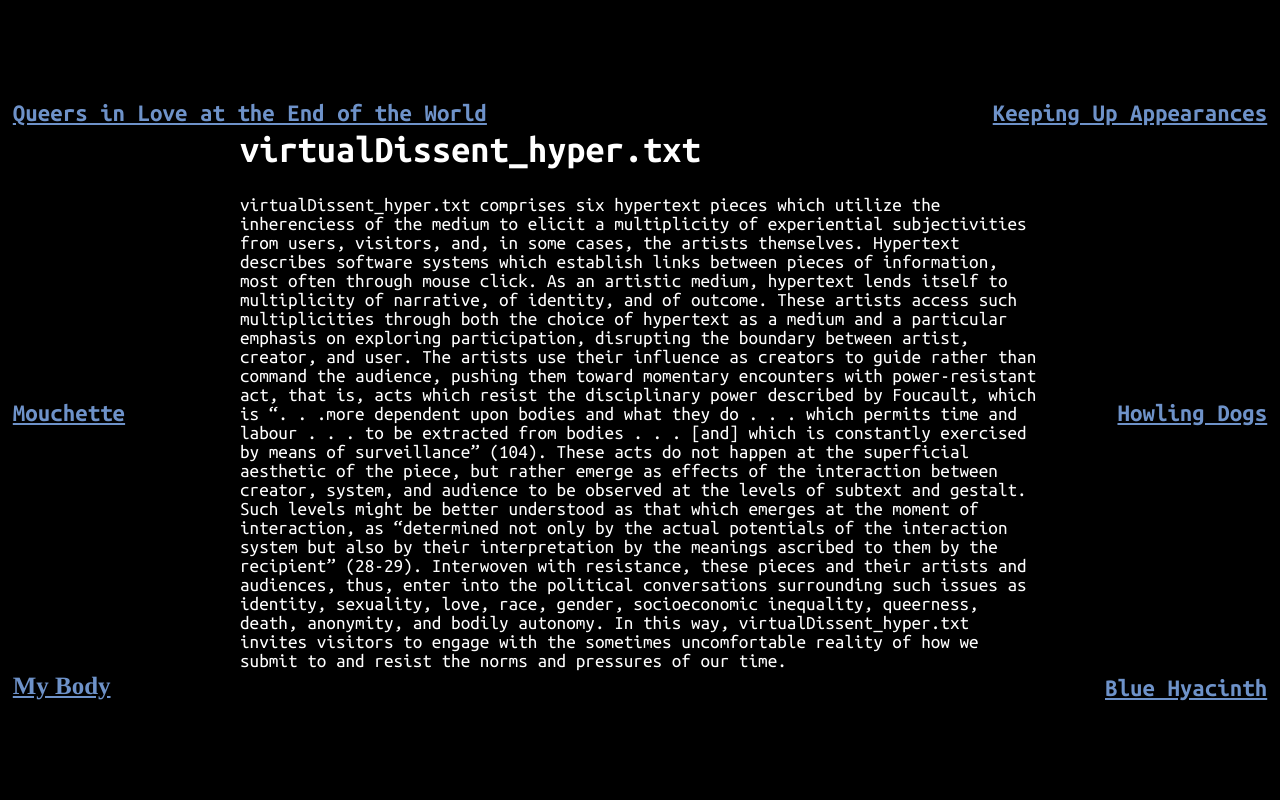
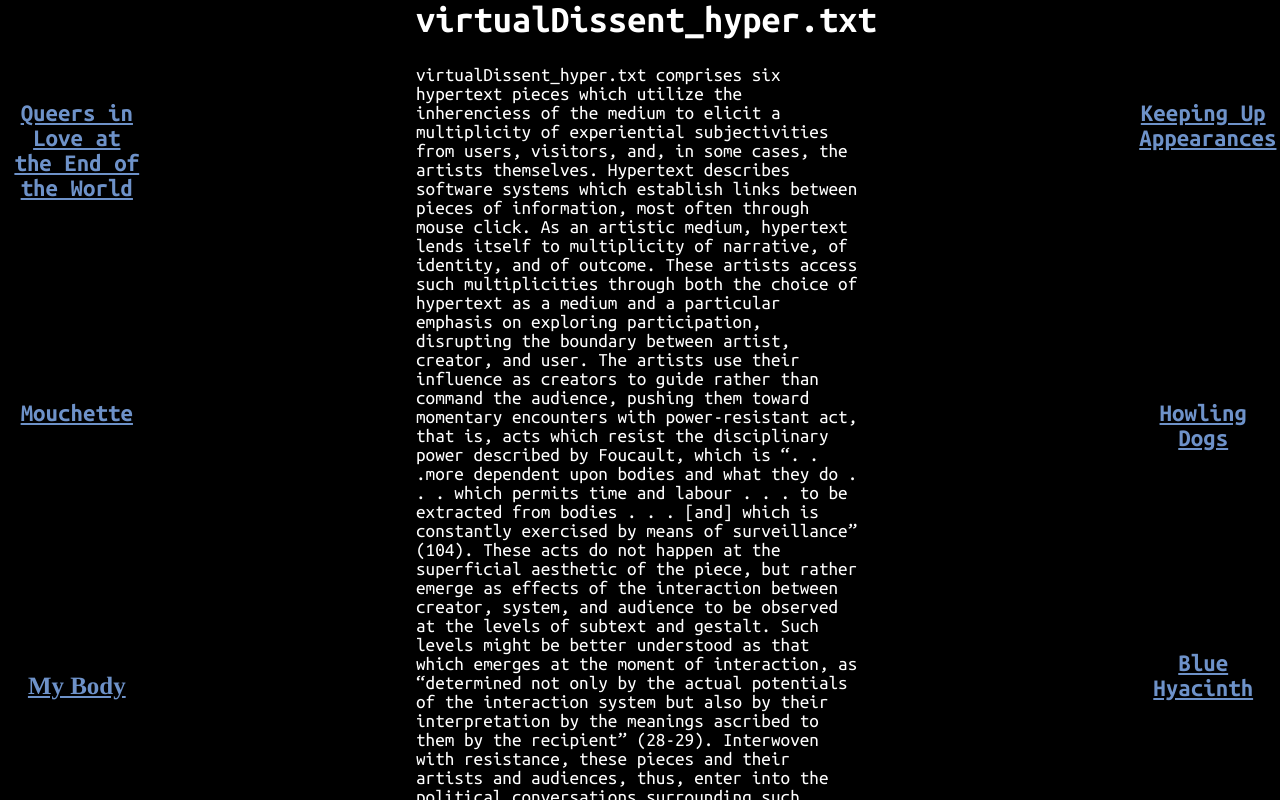
Before and after one commit to chakohi/virtual_dissent, a plain HTML site: page index.html in a window 1280 px wide. Drawn offline with Linux system fonts and the light colour scheme.

Commit message:
attempt to fix scaling

```diff
--- a/index.html
+++ b/index.html
@@ -24,10 +24,10 @@
             </div>
         </div>
     </div>
-    <a href="mouchette/index.html" target="_blank" class="leftCenter">Mouchette</a>
-    <a href="queers/index.html" target="_blank" class="leftTop">Queers in Love at the End of the World</a>
-    <a href="mybody/index.html" target="_blank" class="leftBottom">My Body</a>
-    <a href="howling_dogs/index.html" target="_blank" class="RightCenter">Howling Dogs</a>
-    <a href="keeping_up_appearances/index.html" target="_blank" class="RightTop">Keeping Up Appearances</a>
-    <a href="bluehyacinth/index.html" target="_blank" class="RightBottom">Blue Hyacinth</a>
+    <a href="mouchette/index.html" target="_blank" class="leftCenter project-link">Mouchette</a>
+    <a href="queers/index.html" target="_blank" class="leftTop project-link">Queers in Love at the End of the World</a>
+    <a href="mybody/index.html" target="_blank" class="leftBottom project-link">My Body</a>
+    <a href="howling_dogs/index.html" target="_blank" class="RightCenter project-link">Howling Dogs</a>
+    <a href="keeping_up_appearances/index.html" target="_blank" class="RightTop project-link">Keeping Up Appearances</a>
+    <a href="bluehyacinth/index.html" target="_blank" class="RightBottom project-link">Blue Hyacinth</a>
 </body>
--- a/style.css
+++ b/style.css
@@ -10,6 +10,11 @@ a {
     font-size: 1.3em;
     font-weight: bold;
     color: #6e92c9;
+}
+
+.project-link {
+    width: 10%;
+    text-align: center;
 }
 
 .leftCenter {
@@ -92,6 +97,6 @@ a {
 .inner {
     margin-left: auto;
     margin-right: auto;
-    width: 800px;
+    width: 35%;
     color: white;
 }
```
